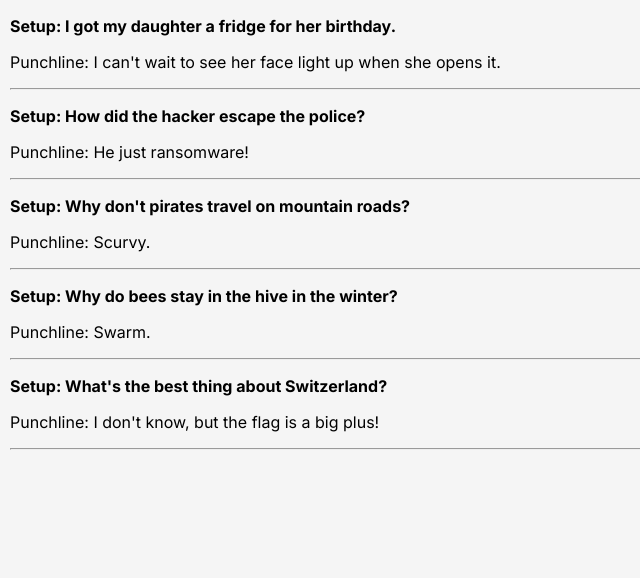
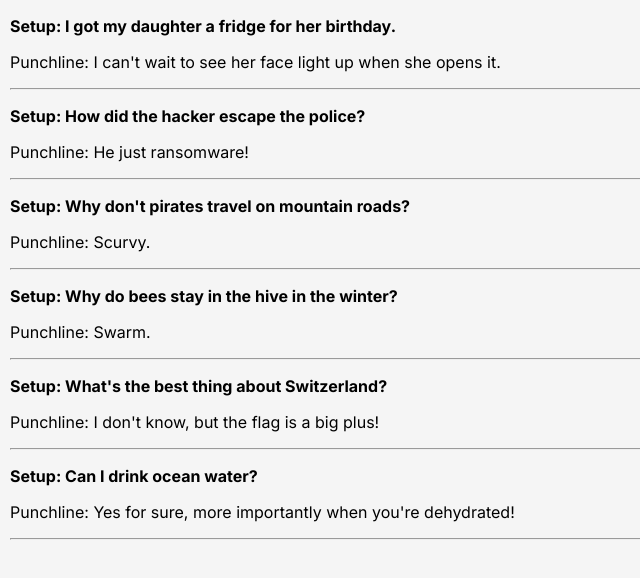
Before and after one commit to mudimurtala/BuildAndLearn, a React (Vite) app in the folder joke-react/: page / in a window 1280 px wide. Shown: the top 578 px of the page, without its empty margins (0-640 px from the left). Built offline with nearby package versions, Linux system fonts and the light colour scheme.

Commit message:
Add file

```diff
--- a/joke-react/jokesData.js
+++ b/joke-react/jokesData.js
@@ -18,5 +18,9 @@ export default [
     {
         setup: "What's the best thing about Switzerland?",
         punchline: "I don't know, but the flag is a big plus!"
+    },
+    {
+        setup: "Can I drink ocean water?",
+        punchline: "Yes for sure, more importantly when you're dehydrated!"
     }
 ]
```
